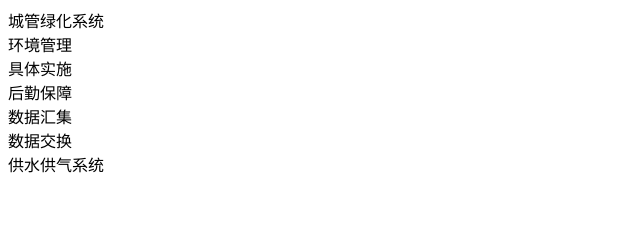
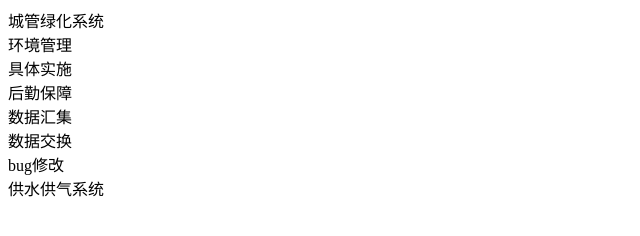
Before and after one commit to BBHWHaaa/git_demo3, a plain HTML site: page Index.html in a window 1280 px wide. Shown: the whole page, without its empty margins (0-640 px from the left). Drawn offline with Linux system fonts and the light colour scheme.

Commit message:
Update Index.html

```diff
--- a/Index.html
+++ b/Index.html
@@ -12,6 +12,7 @@
     <div>后勤保障</div>
     <div>数据汇集</div>
     <div>数据交换</div>
+    <div>bug修改</div>
     <div>供水供气系统</div>
 </body>
 </html>
```
